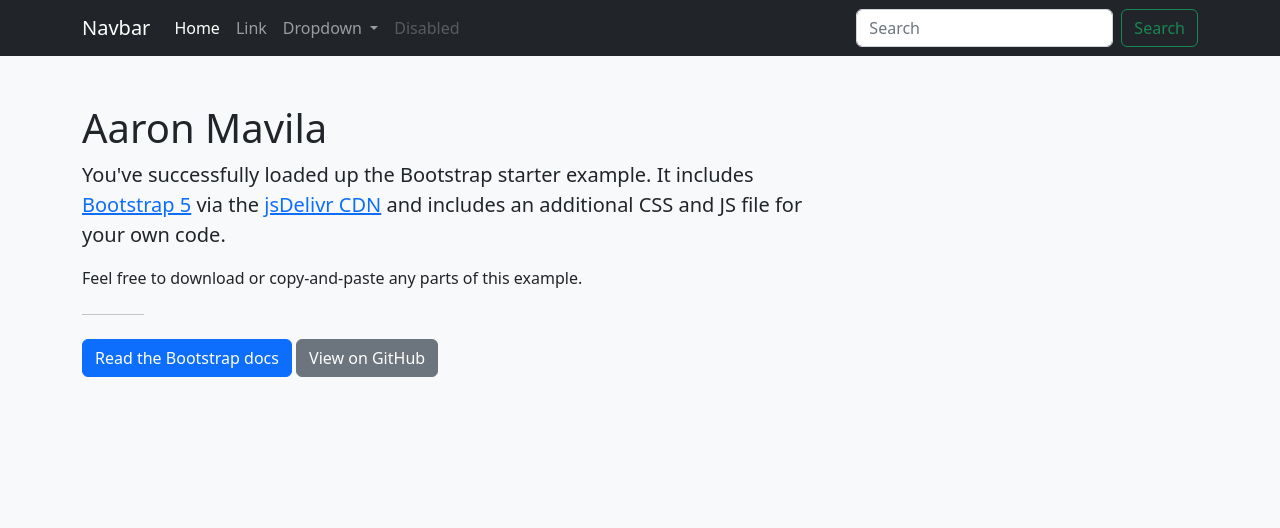
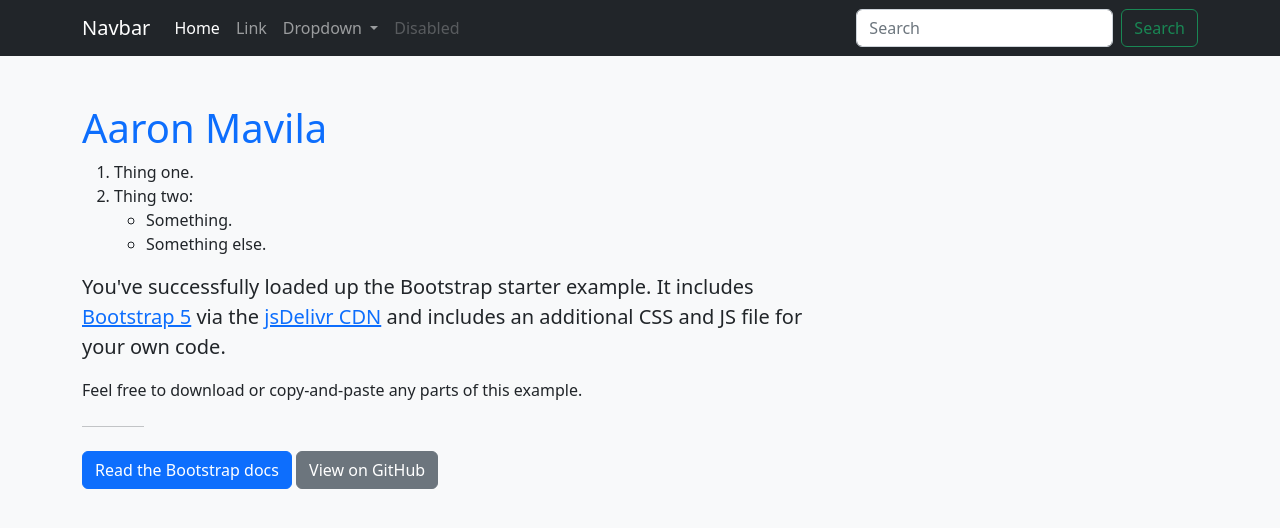
Before and after one commit to aaronmavila/aaronmavila.github.io, a website: page index.html in a window 1280 px wide. Drawn offline with nearby package versions, Linux system fonts and the light colour scheme.

Commit message:
feat: add basic project documentation

```diff
--- a/index.html
+++ b/index.html
@@ -46,7 +46,19 @@
     </nav>
 
     <div class="container my-5">
-      <h1>Aaron Mavila</h1>
+      <h1 class="text-primary">Aaron Mavila</h1>
+      <article>
+        <ol>
+          <li>Thing one.</li>
+          <li>
+            Thing two:
+            <ul>
+              <li>Something.</li>
+              <li>Something else.</li>
+            </ul>
+          </li>
+        </ol>
+      </article>
       <div class="col-lg-8 px-0">
         <p class="fs-5">You've successfully loaded up the Bootstrap starter example. It includes <a href="https://getbootstrap.com/">Bootstrap 5</a> via the <a href="https://www.jsdelivr.com/package/npm/bootstrap">jsDelivr CDN</a> and includes an additional CSS and JS file for your own code.</p>
         <p>Feel free to download or copy-and-paste any parts of this example.</p>
```
Also changed, not shown: README.md, 1 other file.
